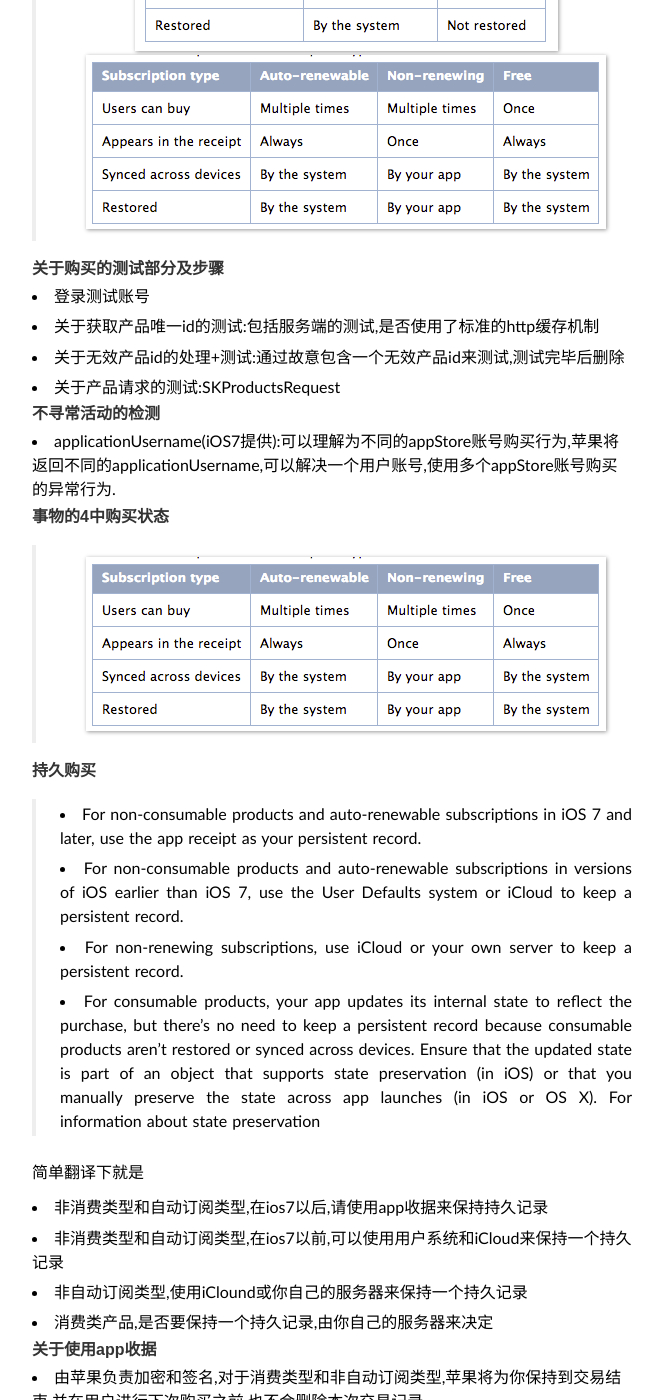
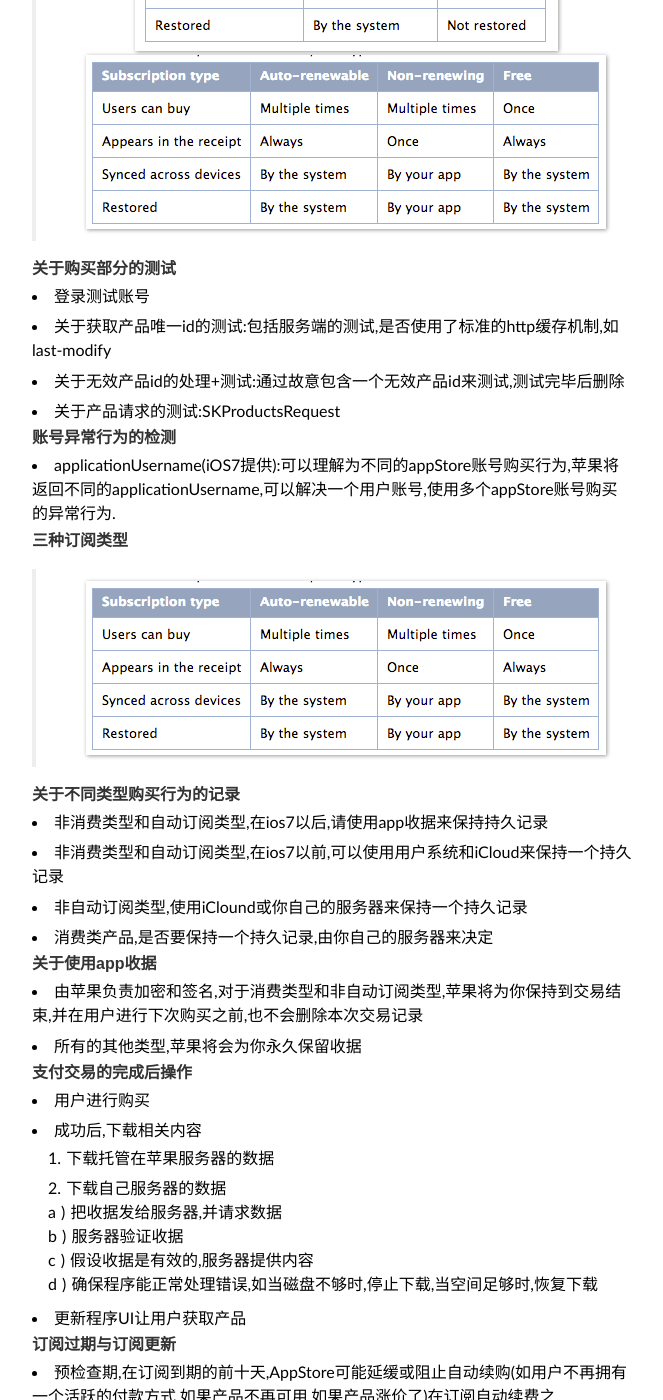
Before and after one commit to peakerWd/peakerwd-gh-pages, a Jekyll site: the page built from _posts/2013-12-30-in-app-purchase规则及流程(上).md, in a window 1280 px wide and 1400 px high, scrolled down 726 px. Shown: the whole window, without its empty margins (308-971 px from the left). Built offline with Jekyll 4.4.1, drawn with Linux system fonts in a browser that asks for light colours; some web fonts are replaced; Markdown is read by kramdown in place of the engine named in the settings; comment, search, counter and statistics services are not loaded; some of the changed text lies outside the part shown.

Commit message:
更改内容

```diff
--- a/_posts/2013-12-30-in-app-purchase规则及流程(上).md
+++ b/_posts/2013-12-30-in-app-purchase规则及流程(上).md
@@ -19,7 +19,7 @@ tags: iOS
 * 实物或实际的服务:使用不同的付费机制,使用信用卡或其他的支付行为
 * 不合适的内容:暴力,黄色等不适合app审核的内容
 
-#### 产品类型
+#### 使用In-App-Purchase销售的五种产品类型
 
 * 消费类型
 * 非消费类型
@@ -27,32 +27,24 @@ tags: iOS
 * 非自动订阅类型
 * 免费订阅类型
 
-_不同产品类型的比较_
+__不同产品类型的比较举例__
 ><img Src="../album/ios开发/In-App-Purchase/In-App-Purchase-1.png"/>
 ><img Src="../album/ios开发/In-App-Purchase/In-App-Purchase-2.png"/>
 
-#### 关于购买的测试部分及步骤
+#### 关于购买部分的测试
 * 登录测试账号
-* 关于获取产品唯一id的测试:包括服务端的测试,是否使用了标准的http缓存机制
+* 关于获取产品唯一id的测试:包括服务端的测试,是否使用了标准的http缓存机制,如last-modify
 * 关于无效产品id的处理+测试:通过故意包含一个无效产品id来测试,测试完毕后删除
 * 关于产品请求的测试:SKProductsRequest
 
 
-#### 不寻常活动的检测
+#### 账号异常行为的检测
 * applicationUsername(iOS7提供):可以理解为不同的appStore账号购买行为,苹果将返回不同的applicationUsername,可以解决一个用户账号,使用多个appStore账号购买的异常行为.
 
-#### 事物的4中购买状态
+#### 三种订阅类型
 ><img Src="../album/ios开发/In-App-Purchase/In-App-Purchase-2.png"/>
 
-#### 持久购买
->
-* For non-consumable products and auto-renewable subscriptions in iOS 7 and later, use the app receipt as your persistent record.
-* For non-consumable products and auto-renewable subscriptions in versions of iOS earlier than iOS 7, use the User Defaults system or iCloud to keep a persistent record.
-* For non-renewing subscriptions, use iCloud or your own server to keep a persistent record.
-* For consumable products, your app updates its internal state to reflect the purchase, but there’s no need to keep a persistent record because consumable products aren’t restored or synced across devices. Ensure that the updated state is part of an object that supports state preservation (in iOS) or that you manually preserve the state across app launches (in iOS or OS X). For information about state preservation
-
-简单翻译下就是
-
+#### 关于不同类型购买行为的记录
 * 非消费类型和自动订阅类型,在ios7以后,请使用app收据来保持持久记录
 * 非消费类型和自动订阅类型,在ios7以前,可以使用用户系统和iCloud来保持一个持久记录
 * 非自动订阅类型,使用iClound或你自己的服务器来保持一个持久记录
@@ -62,46 +54,42 @@ _不同产品类型的比较_
 * 由苹果负责加密和签名,对于消费类型和非自动订阅类型,苹果将为你保持到交易结束,并在用户进行下次购买之前,也不会删除本次交易记录
 * 所有的其他类型,苹果将会为你永久保留收据
 
-#### 提供相关内容
-* 下载托管在苹果服务器的数据
-* 下载自己服务器的数据
-	1. 把收据发给服务器,并请求数据
-	* 服务器验证收据
-	* 假设收据是有效的,服务器提供内容
-	* 确保程序能正常处理错误,如当磁盘不够时,停止下载,当空间足够时,恢复下载
-
-#### 一个交易的完成
-* 持久化购买
-* 下载相关内容
+#### 支付交易的完成后操作
+* 用户进行购买
+* 成功后,下载相关内容
+  1. 下载托管在苹果服务器的数据
+  2. 下载自己服务器的数据
+     a ) 把收据发给服务器,并请求数据
+     b ) 服务器验证收据
+     c ) 假设收据是有效的,服务器提供内容
+     d ) 确保程序能正常处理错误,如当磁盘不够时,停止下载,当空间足够时,恢复下载
 * 更新程序UI让用户获取产品
 
-#### 计算订阅的活跃时间
-
-#### 过期与更新
+#### 订阅过期与订阅更新
 * 预检查期,在订阅到期的前十天,AppStore可能延缓或阻止自动续购(如用户不再拥有一个活跃的付款方式,如果产品不再可用,如果产品涨价了)在订阅自动续费之前,appStore将通知任何问题用户去处理相关问题,以保证他们的订阅不被打断。
 * 订阅到期前的24小时内,AppStore开始尝试自动更新它。如果有太多失败的尝试,appStore将停止更新.
 
-#### 取消
+#### 订阅取消
 * 用户可以通过客服取消订购,并退还RMB(疑问,已经购买并下载了相关服务的,如何解决退款问题?)
 
-#### 订购测试
+#### 订阅测试
 * 订购测试,每天最多只可以生成六次订阅,这可以处理你的app如何处理续订,订阅失败等
 
 #### 测试环境图
 ><img Src="../album/ios开发/In-App-Purchase/In-App-Purchase-4.png"/>
 
 #### 恢复购买问题
-* 从苹果网站恢复购买:restoreCompletedTransactions
+* 从苹果网站恢复购买:restoreCompletedTransactions 以及恢复购买的测试
 
-#### 流程总结
+#### 关于AppStore一个Product购买流程总结
 * 在iTunes Connect 配置相关产品信息,在这个过程中可以修改产品信息,但是你需要至少一种产品id
 * 获取一个产品唯一id列表,可以通过app bundle文件,也可以通过你自己的服务器
 * 在你的商店实使用SKProduct实现用户界面
-* 像transaction queue addPayment 加入SKPayment来请求
+* 向transaction queue addPayment 加入SKPayment来请求
 * 实现queue的监听,并实现paymentQueue:updatedTransactions: 方法
 * 通过购买未来还未发生的持久性记录,来下载相关内容,并调用finishTransaction方法
 
-如果你的app销售非消费类型,自动订阅类型或非自动订阅,请实现下边的逻辑
+如果你的app销售非消费类型,自动订阅类型或非自动订阅,检测以下逻辑
 
 * 提供开始恢复的UI界面
 * 使用SKReceiptRefreshRequest类,并用restoreCompletedTransactions方法来恢复
@@ -111,8 +99,8 @@ _不同产品类型的比较_
 
 * 通过最新发布的新内容来测试你的新订阅
 * 当新内容发布时,使它对用户有效
-* 当一个订阅实效的时候,让用户续订它
+* 当一个订阅失效时,让用户续订问题
 	1. 如果是自动订阅,请让AppStore来处理它,不用你处理
-	2. 如果是非自动订阅,你的app应该能够合理处理它
-* 当订阅变得无效的时候,停止制造新的可用的内容,并更新你的接口,让用户可以选择重新订阅,并激活它
-* 当内容发布的时候,实现一些系统跟踪,使用系统来恢复购买,如果在这期间,订阅是有效的
+	2. 如果是非自动订阅,app应该能够合理处理相应的逻辑
+* 当用户订阅变得无效,停止提供可用内容,并更新界面,让用户可以选择重新订阅,并激活它
+* 当内容发布的时候,让系统跟踪有效期,如果订阅有效,让系统系统来恢复购买,并让用户访问曾经购买过的内容
```
